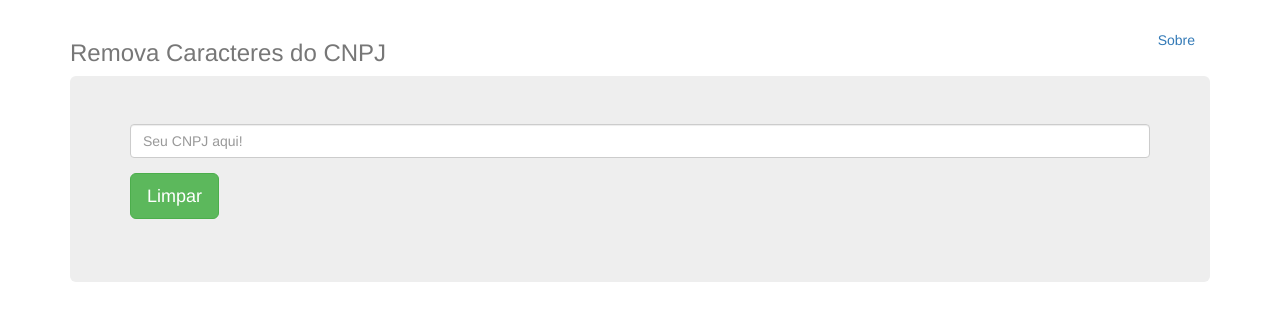
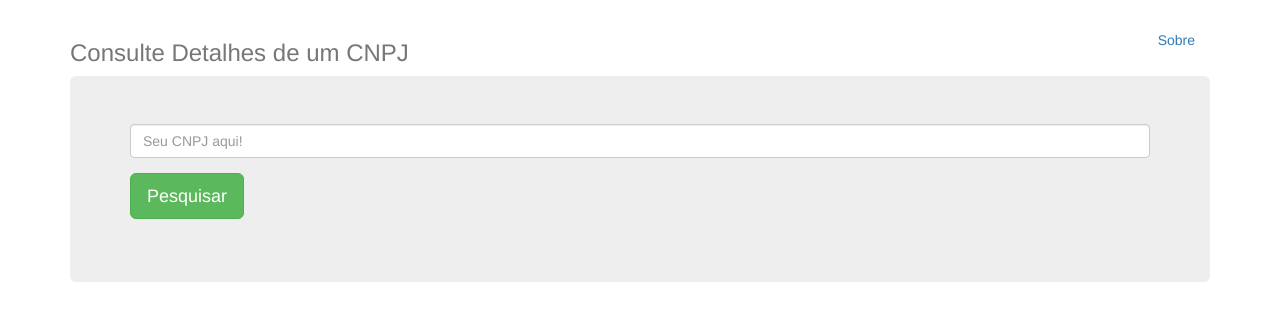
Before and after one commit to elfiservice/clean-cnpj-app, a website: page index.html in a window 1280 px wide. Drawn offline with Linux system fonts and the light colour scheme.

Commit message:
refactore: changed the name of button to "pesquisar" - changed some Titles and Headers

```diff
--- a/index.html
+++ b/index.html
@@ -4,7 +4,7 @@
   <meta charset="UTF-8">
   <meta name="viewport" content="width=device-width, initial-scale=1.0">
   <meta http-equiv="X-UA-Compatible" content="ie=edge">
-  <title>CNPJ - Apenas Números</title>
+  <title>CNPJ - Consulta by elfiservice</title>
   <link rel="stylesheet" href="css/lib/bootstrap.min.css">
   <link rel="stylesheet" href="css/style.css">
 </head>
@@ -13,10 +13,10 @@
     <header class="header clearfix">
       <nav>
         <ul class="nav nav-pills pull-right">
-          <li role="presentation"><a href="https://github.com/elfiservice" target="_blank">Sobre</a></li>
+          <li role="presentation"><a href="https://github.com/elfiservice/clean-cnpj-app" target="_blank">Sobre</a></li>
         </ul>
       </nav>
-      <h3 class="text-muted">Remova Caracteres do CNPJ</h3>
+      <h3 class="text-muted">Consulte Detalhes de um CNPJ</h3>
     </header>
 
     <div id="erase" class="jumbotron">
@@ -25,7 +25,7 @@
           <input id="cnpj" type="text" class="form-control" id="entryValue" placeholder="Seu CNPJ aqui!">
         </div>
       </form>
-      <p><a id="go-btn" class="btn btn-lg btn-success" href="#" role="button">Limpar</a><img class="load-gif" src="img/gears.gif"></img></p>
+      <p><a id="go-btn" class="btn btn-lg btn-success" href="#" role="button">Pesquisar</a><img class="load-gif" src="img/gears.gif"></img></p>
 
       <p>
         <div id="outValueContainer"></div>
```
